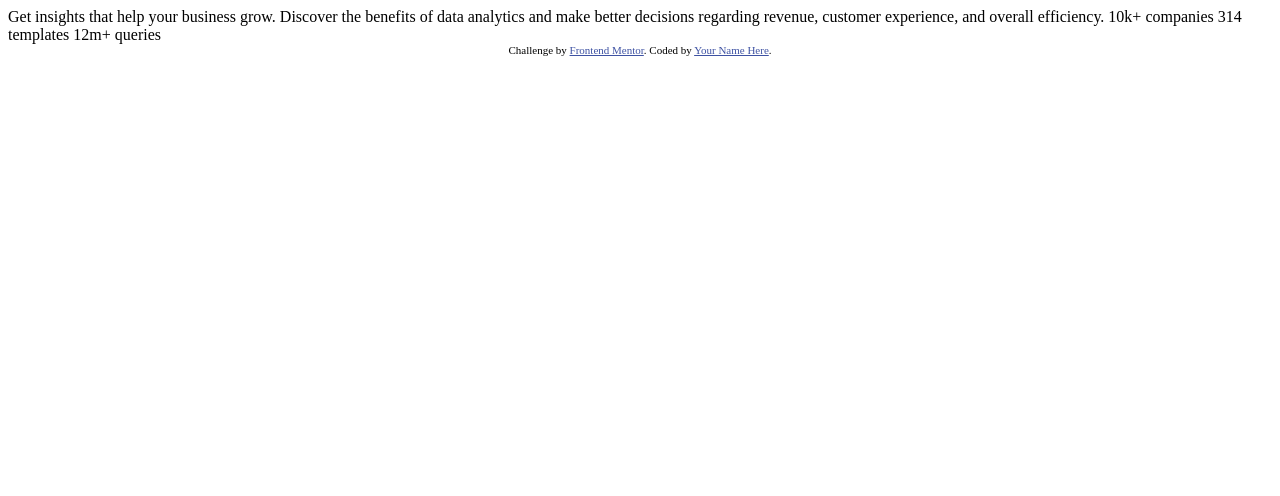
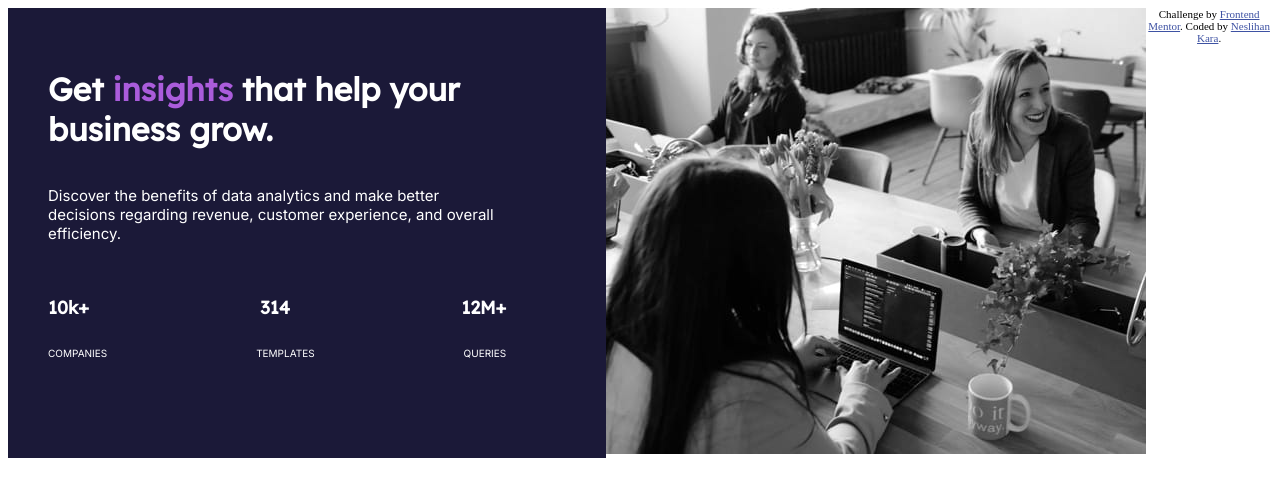
Before and after one commit to neslihankara/frontend-mentor, a plain HTML site: page stats-preview-card-component-main/index.html in a window 1280 px wide. Drawn offline with Linux system fonts and the light colour scheme.

Commit message:
Improve index.html

```diff
--- a/stats-preview-card-component-main/index.html
+++ b/stats-preview-card-component-main/index.html
@@ -3,31 +3,97 @@
 <head>
   <meta charset="UTF-8">
   <meta name="viewport" content="width=device-width, initial-scale=1.0"> <!-- displays site properly based on user's device -->
-
+  <link rel="stylesheet"
+  href="https://fonts.googleapis.com/css?family=Inter">
+  <link rel="stylesheet"
+  href="https://fonts.googleapis.com/css?family=Lexend+Deca">
   <link rel="icon" type="image/png" sizes="32x32" href="./images/favicon-32x32.png">
 
   <title>Frontend Mentor | Stats preview card component</title>
 
   <!-- Feel free to remove these styles or customise in your own stylesheet 👍 -->
   <style>
-    .attribution { font-size: 11px; text-align: center; }
-    .attribution a { color: hsl(228, 45%, 44%); }
+    body {
+      display: flex;
+      justify-content: start;
+    }
+    p {
+      font-size: 15px;
+      font-family: Inter;
+      font-weight: 400;
+      color: white;
+    }
+    h1 {
+      font-family: Lexend Deca;
+      font-weight: 700;
+      color: white;
+    }
+    #insights {
+      color: hsl(277, 64%, 61%);
+    }
+    .text-div {
+      display: flex;
+      flex-direction: column;
+      flex-wrap: wrap;
+      background-color: hsl(244, 38%, 16%);
+      padding-right: 100px;
+      padding-left: 40px;
+      padding-top: 40px;
+    }
+    .numbers {
+      display: flex;
+      flex-direction: row;
+      justify-content: space-between;
+      align-items: center;
+      padding-top: 20px;
+    }
+    .numbers p {
+      font-family: Lexend Deca;
+      font-weight: 700;
+      font-size: large;
+    }
+    .nouns {
+      display: flex;
+      flex-direction: row;
+      justify-content: space-between;
+      align-items: center;
+    }
+    .nouns p {
+      font-family: Inter;
+      font-weight: 400;
+      font-size:x-small;
+    }
+    .attribution {
+      display: inline;
+      font-size: 11px; text-align: center;
+    }
+    .attribution a {
+      color: hsl(228, 45%, 44%);
+    }
   </style>
 </head>
 <body>
-
-  Get insights that help your business grow.
-
-  Discover the benefits of data analytics and make better decisions regarding revenue, customer
-  experience, and overall efficiency.
-
-  10k+ companies
-  314 templates
-  12m+ queries
-
+  <div class="text-div">
+    <h1>Get <span id="insights">insights</span> that help your business grow.</h1>
+    <p>Discover the benefits of data analytics and make better decisions regarding revenue, customer
+    experience, and overall efficiency.</p>
+    <div class="numbers">
+      <p>10k+</p>
+      <p>314</p>
+      <p>12M+</p>
+    </div>
+    <div class="nouns">
+      <p>COMPANIES</p>
+      <p>TEMPLATES</p>
+      <p>QUERIES</p>
+    </div>
+  </div>
+  <div class="img-div">
+    <img src='images/image-header-desktop.jpg' alt="three women with computers and coffees in a co-working space sitting 2 side by side and 1 opposite to the woman on the left who is the woman in focus with a phone, smiling and looking through her left shoulder">
+  </div>
   <div class="attribution">
     Challenge by <a href="https://www.frontendmentor.io?ref=challenge" target="_blank">Frontend Mentor</a>.
-    Coded by <a href="#">Your Name Here</a>.
+    Coded by <a href="#">Neslihan Kara</a>.
   </div>
 </body>
 </html>
```
